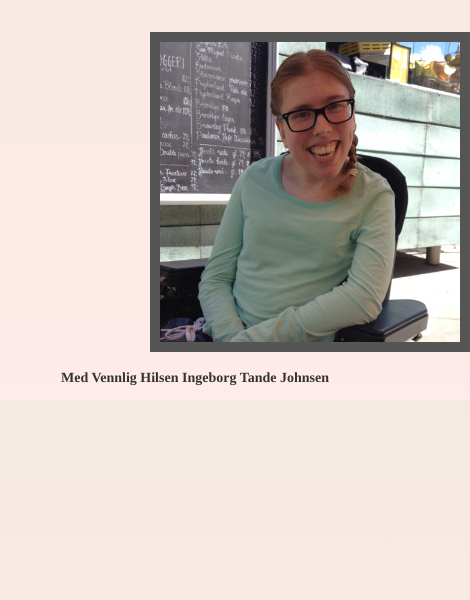
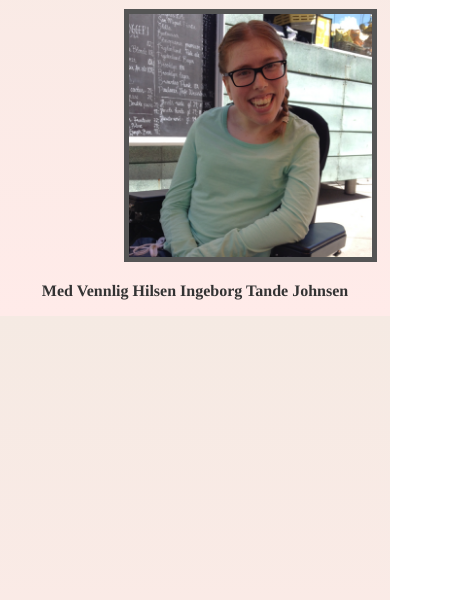
Before and after one commit to IngeborgTJ/ingeborgtandejohnsennet, a plain HTML site: page index.html in a window 390 px wide. Shown: the part 244-844 px from the top of the page, 470 px wide, since content can reach past the window. Drawn offline with Linux system fonts and the light colour scheme.

Commit message:
Maked a responsive CSS which also follows WCAG

```diff
--- a/css/css.css
+++ b/css/css.css
@@ -23,7 +23,7 @@ body
 .content_wrapper nav
 
 {
-	margin-left: 31%;
+	margin-left: 28%;
 	margin-top: 30px;
 }
 
@@ -71,12 +71,12 @@ body
 
 .page_wrapper img
 
-{	max-height: 300px;
-	max-width: 300px;
+{	max-height: 65%;
+	max-width: 65%;
 	margin-top: 20px;
-	margin-left: 38%;
+	margin-left: 31%;
 	border-style: solid;
-	border-width: 10px;
+	border-width: 5px;
 	border-color: #555;
 }
 
@@ -84,7 +84,7 @@ body
 
 {
 	font-family: Times;
-	font-size: 14px;
+	font-size: 16px;
 	color: #333;
 	text-align: center;
 }
```
